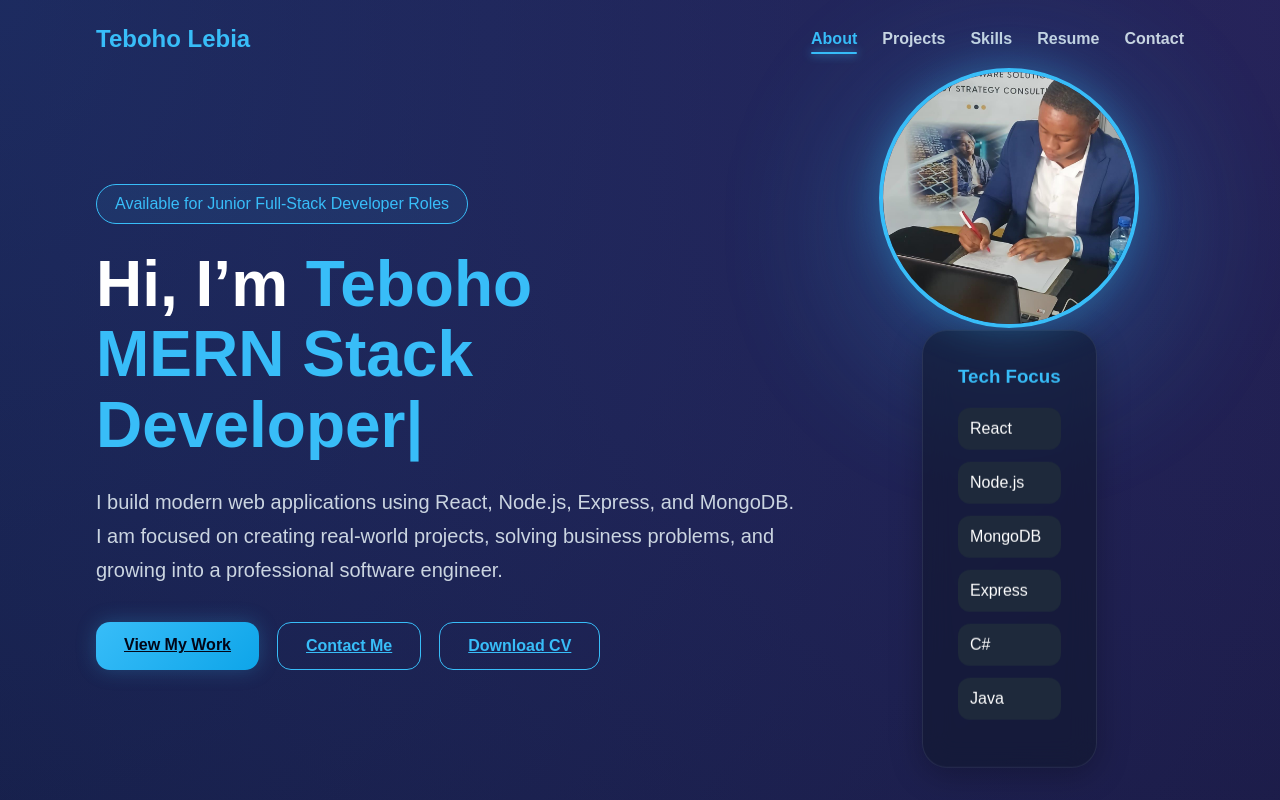
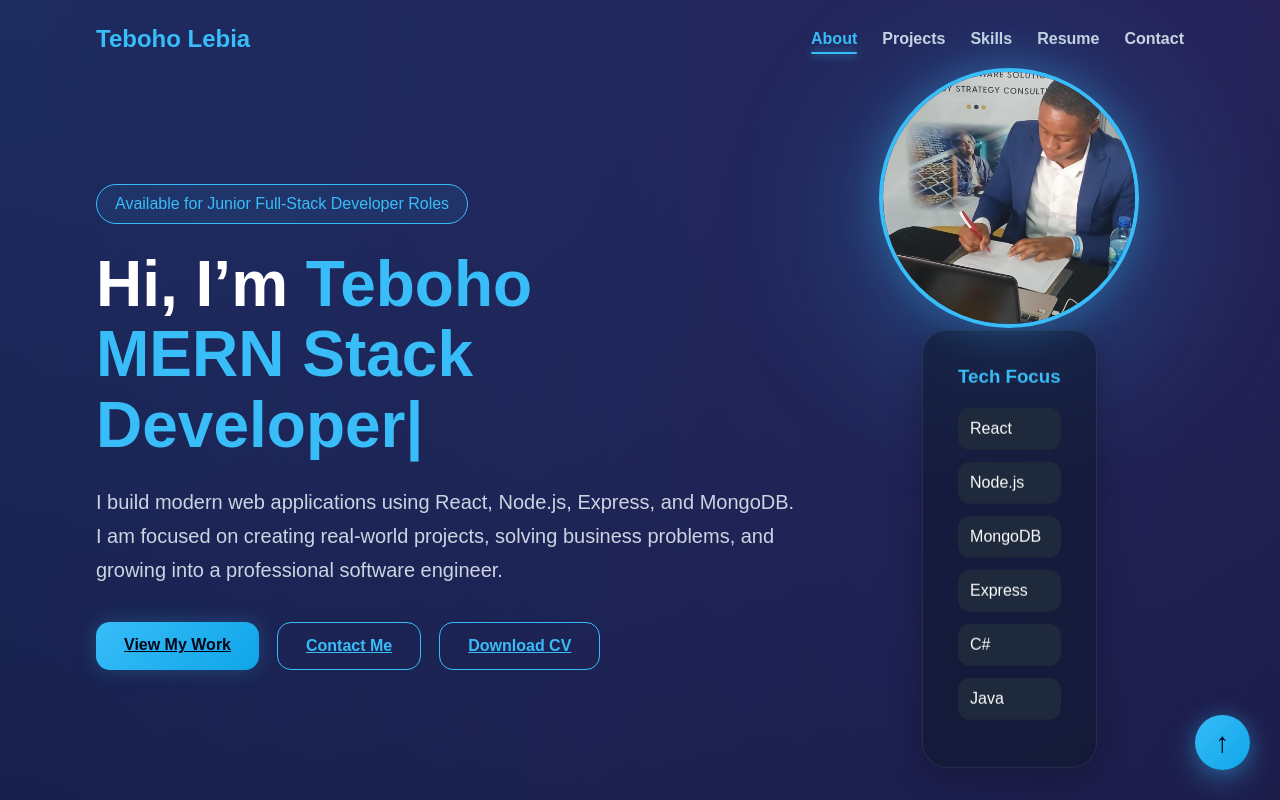
Before and after one commit to TechBoho/teboho-portfolio, a React (Vite) app: page / in a window 1280 px wide. Shown: the top 800 px of the page. Built offline with nearby package versions, Linux system fonts and the light colour scheme.

Commit message:
Added floating back to top button

```diff
--- a/src/App.css
+++ b/src/App.css
@@ -874,3 +874,40 @@ body {
     transform: rotate(360deg);
   }
 }
+.scroll-top {
+  position: fixed;
+
+  bottom: 30px;
+  right: 30px;
+
+  width: 55px;
+  height: 55px;
+
+  border-radius: 50%;
+  border: none;
+
+  background: linear-gradient(135deg, #38bdf8, #0ea5e9);
+
+  color: #020617;
+
+  font-size: 28px;
+  font-weight: bold;
+
+  cursor: pointer;
+
+  z-index: 999;
+
+  box-shadow:
+    0 10px 30px rgba(56, 189, 248, 0.35),
+    0 0 20px rgba(56, 189, 248, 0.2);
+
+  transition: 0.3s ease;
+}
+
+.scroll-top:hover {
+  transform: translateY(-6px) scale(1.08);
+
+  box-shadow:
+    0 15px 35px rgba(56, 189, 248, 0.45),
+    0 0 25px rgba(56, 189, 248, 0.3);
+}
--- a/src/App.jsx
+++ b/src/App.jsx
@@ -643,6 +643,13 @@ function App() {
   </p>
 </footer>
 
+    <button
+  className="scroll-top"
+  onClick={() => window.scrollTo({ top: 0, behavior: "smooth" })}
+  >
+    ↑
+  </button>
+
     </div>
   );
 }
```
